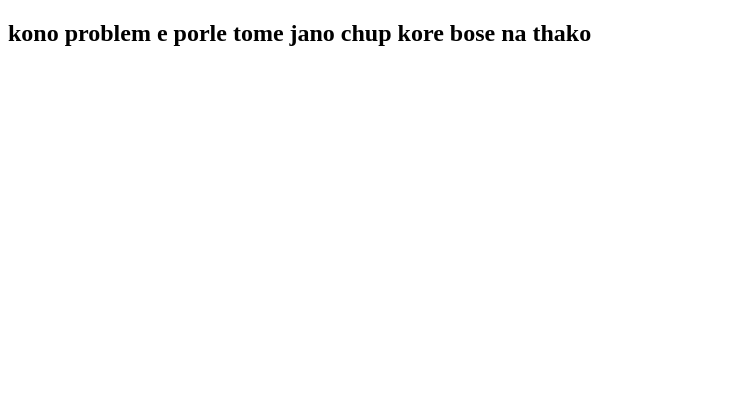
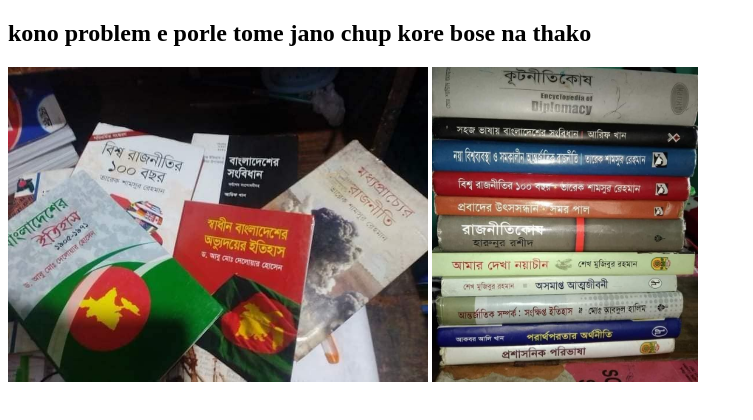
Before and after one commit to selimreza777/problem-will-never-last, a plain HTML site: page index.html in a window 1280 px wide. Shown: the whole page, without its empty margins (0-753 px from the left). Drawn offline with Linux system fonts and the light colour scheme.

Commit message:
my second problem commit

```diff
--- a/index.html
+++ b/index.html
@@ -11,6 +11,8 @@
   <h2>kono problem e porle tome jano chup kore bose na thako
 
   </h2>
+  <img width="420px" src="images/Rajniti book 1.jpg" alt="">
+  <img width="266px" src="images/Rajniti book 2.jpg" alt="">
 </body>
 
 </html>
```
Also changed, not shown: images/Rajniti book 1.jpg (added), images/Rajniti book 2.jpg (added).
